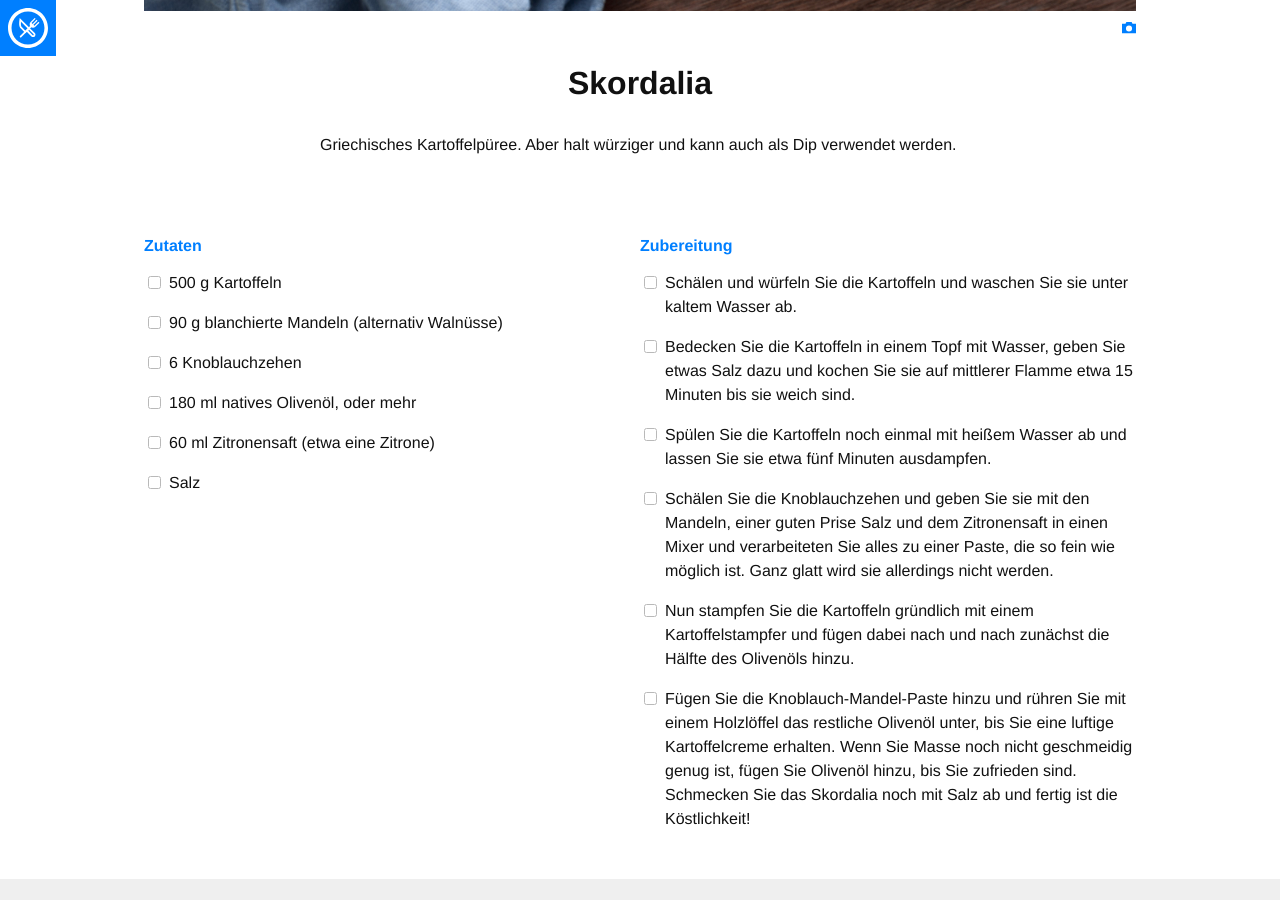
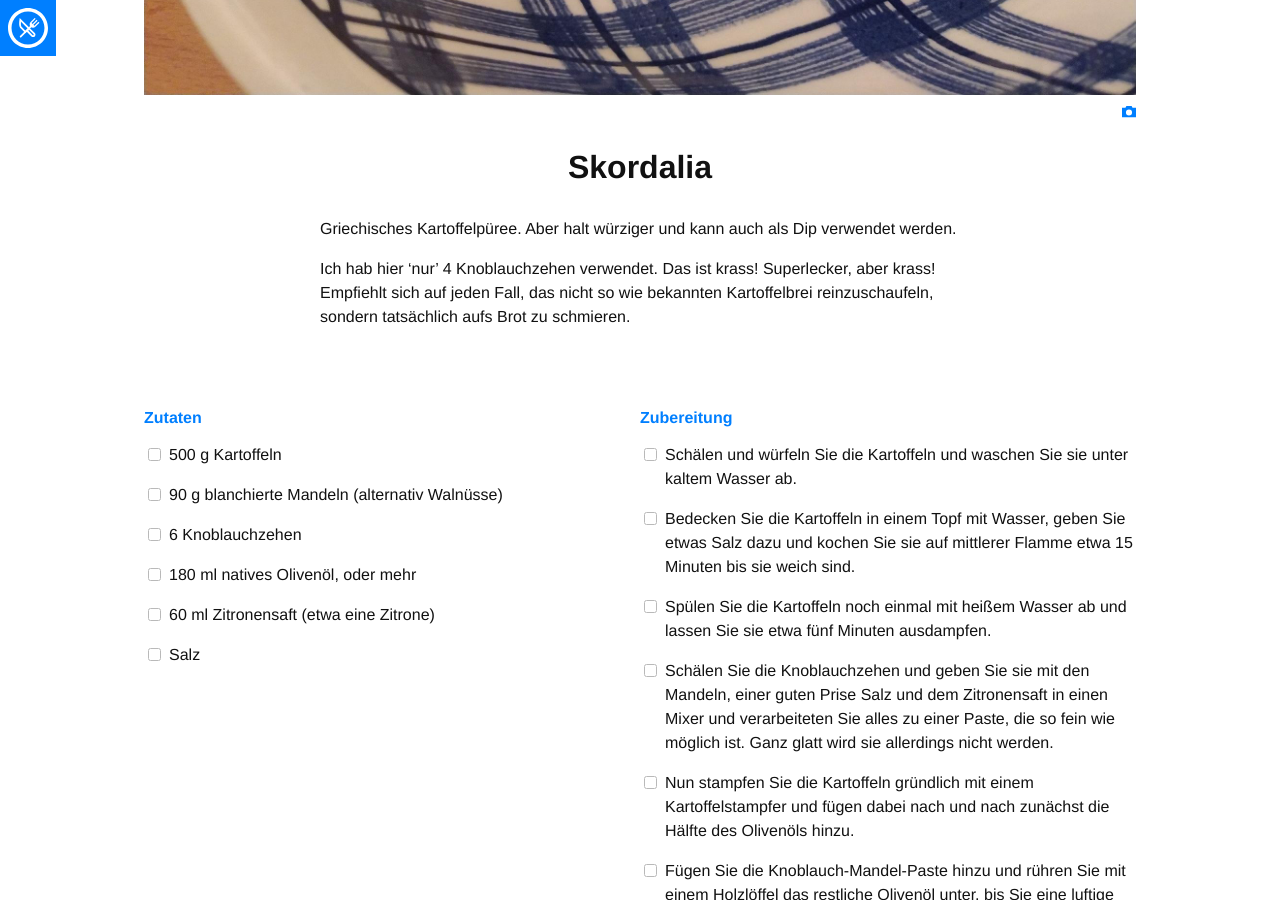
Before and after one commit to kochrunde/kochrunde.github.io, a Jekyll site: the page built from _recipes/skordalia.md, in a window 1280 px wide and 900 px high, scrolled down 665 px. Built offline with Jekyll 4.4.1, drawn with Linux system fonts in a browser that asks for light colours; nearby versions of some CDN libraries; some web fonts are replaced.

Commit message:
Skordalia, oder auch einfach Knoblauch

```diff
--- a/_recipes/skordalia.md
+++ b/_recipes/skordalia.md
@@ -2,8 +2,8 @@
 
 layout: recipe
 title:  "Skordalia"
-image: default.jpeg
-imagecredit: https://freefoodphotos.com
+image: skordalia.jpeg
+imagecredit: https://github.com/tdankert
 tags: griechisch, dip
 
 ingredients:
@@ -24,3 +24,5 @@ directions:
 ---
 
 Griechisches Kartoffelpüree. Aber halt würziger und kann auch als Dip verwendet werden.
+
+Ich hab hier 'nur' 4 Knoblauchzehen verwendet. Das ist krass! Superlecker, aber krass! Empfiehlt sich auf jeden Fall, das nicht so wie bekannten Kartoffelbrei reinzuschaufeln, sondern tatsächlich aufs Brot zu schmieren.
```
Also changed, not shown: images/skordalia.jpeg (added).
